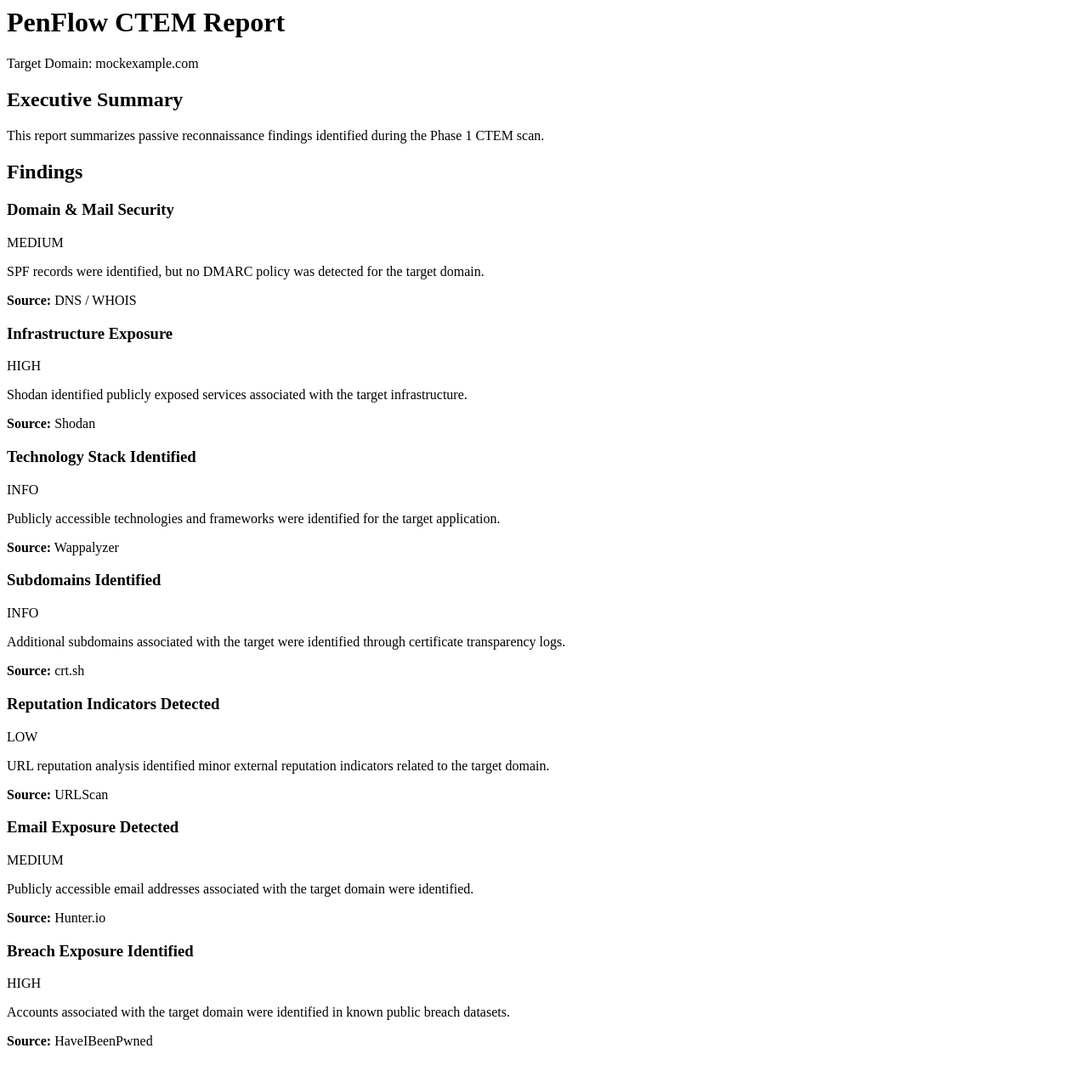
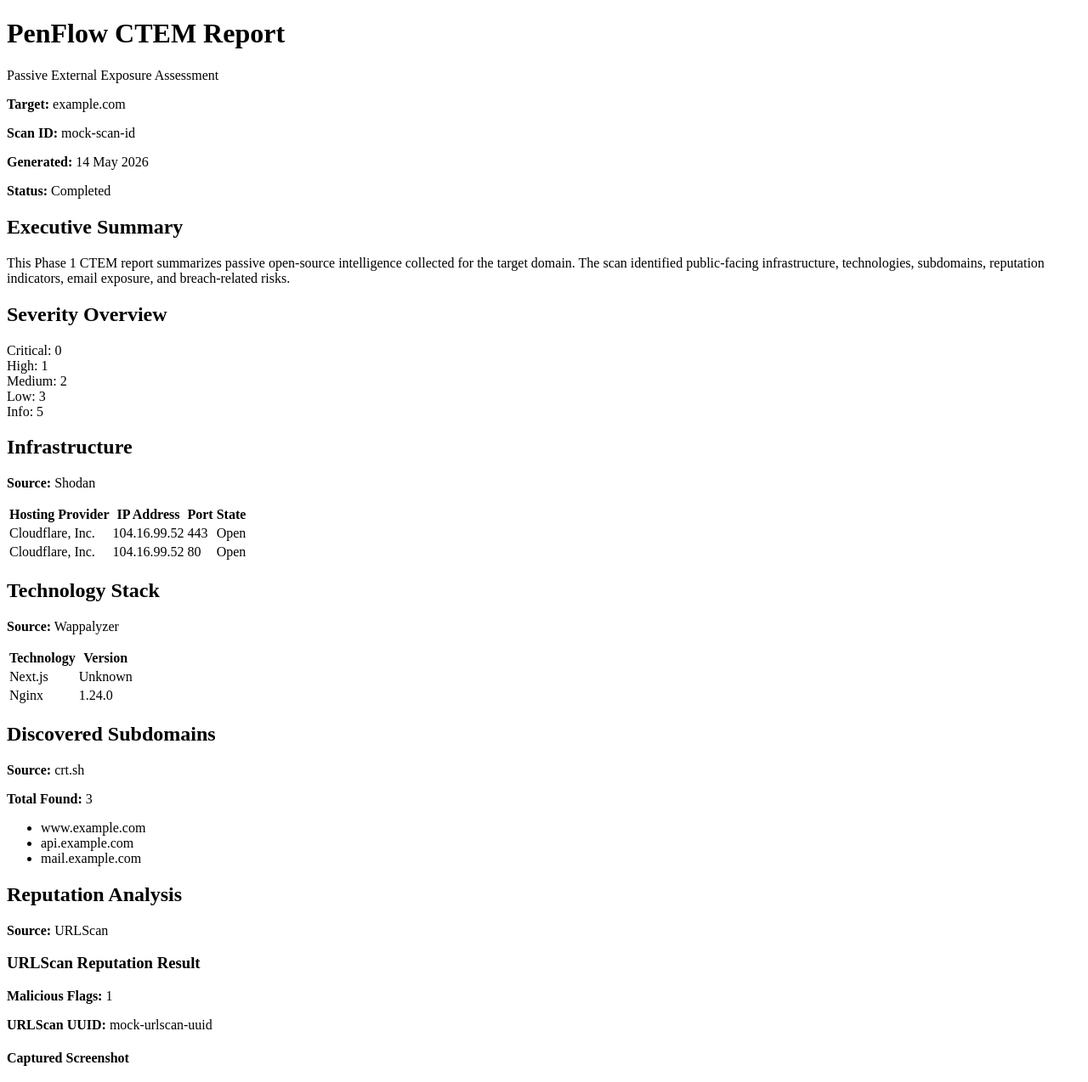
Before and after one commit to COS301-SE-2026/PenFlow, a Python web app: template workers/app/templates/report_template.html in a window 1280 px wide. Shown: the top 1274 px of the page at 85% size. Before the commit the page ends 1231 px from the top, so only its background shows below. Run offline with Jinja, Linux system fonts and the light colour scheme; the template is opened without the code that fills it, so the values that code supplies are empty.

Commit message:
Formatted PDF Structure to Normalized Worker Results

```diff
--- a/workers/app/templates/report_template.html
+++ b/workers/app/templates/report_template.html
@@ -1,96 +1,213 @@
-<h1>PenFlow CTEM Report</h1>
+<!DOCTYPE html>
+<html>
+<head>
+    <meta charset="UTF-8">
+    <title>PenFlow CTEM Report</title>
+</head>
+<body>
 
-<p>Target Domain: mockexample.com</p>
+    <header class="cover">
+        <h1>PenFlow CTEM Report</h1>
+        <p class="subtitle">Passive External Exposure Assessment</p>
 
-<h2>Executive Summary</h2>
+        <div class="meta-box">
+            <p><strong>Target:</strong> example.com</p>
+            <p><strong>Scan ID:</strong> mock-scan-id</p>
+            <p><strong>Generated:</strong> 14 May 2026</p>
+            <p><strong>Status:</strong> Completed</p>
+        </div>
+    </header>
 
-<p>
-This report summarizes passive reconnaissance findings
-identified during the Phase 1 CTEM scan.
-</p>
+    <section>
+        <h2>Executive Summary</h2>
+        <p>
+            This Phase 1 CTEM report summarizes passive open-source intelligence
+            collected for the target domain. The scan identified public-facing
+            infrastructure, technologies, subdomains, reputation indicators,
+            email exposure, and breach-related risks.
+        </p>
+    </section>
 
-<h2>Findings</h2>
+    <section>
+        <h2>Severity Overview</h2>
 
-<div class="finding-card">
-    <h3>Domain & Mail Security</h3>
-    <span class="severity severity-medium">MEDIUM</span>
+        <div class="severity-grid">
+            <div class="severity-card critical">Critical: 0</div>
+            <div class="severity-card high">High: 1</div>
+            <div class="severity-card medium">Medium: 2</div>
+            <div class="severity-card low">Low: 3</div>
+            <div class="severity-card info">Info: 5</div>
+        </div>
+    </section>
 
-    <p>
-        SPF records were identified, but no DMARC policy
-        was detected for the target domain.
-    </p>
+    <section>
+        <h2>Infrastructure</h2>
+        <p><strong>Source:</strong> Shodan</p>
 
-    <p><strong>Source:</strong> DNS / WHOIS</p>
-</div>
+        <table>
+            <thead>
+                <tr>
+                    <th>Hosting Provider</th>
+                    <th>IP Address</th>
+                    <th>Port</th>
+                    <th>State</th>
+                </tr>
+            </thead>
+            <tbody>
+                <tr>
+                    <td>Cloudflare, Inc.</td>
+                    <td>104.16.99.52</td>
+                    <td>443</td>
+                    <td>Open</td>
+                </tr>
+                <tr>
+                    <td>Cloudflare, Inc.</td>
+                    <td>104.16.99.52</td>
+                    <td>80</td>
+                    <td>Open</td>
+                </tr>
+            </tbody>
+        </table>
+    </section>
 
-<div class="finding-card">
-    <h3>Infrastructure Exposure</h3>
-    <span class="severity severity-high">HIGH</span>
+    <section>
+        <h2>Technology Stack</h2>
+        <p><strong>Source:</strong> Wappalyzer</p>
 
-    <p>
-        Shodan identified publicly exposed services
-        associated with the target infrastructure.
-    </p>
+        <table>
+            <thead>
+                <tr>
+                    <th>Technology</th>
+                    <th>Version</th>
+                </tr>
+            </thead>
+            <tbody>
+                <tr>
+                    <td>Next.js</td>
+                    <td>Unknown</td>
+                </tr>
+                <tr>
+                    <td>Nginx</td>
+                    <td>1.24.0</td>
+                </tr>
+            </tbody>
+        </table>
+    </section>
 
-    <p><strong>Source:</strong> Shodan</p>
-</div>
+    <section>
+        <h2>Discovered Subdomains</h2>
+        <p><strong>Source:</strong> crt.sh</p>
+        <p><strong>Total Found:</strong> 3</p>
 
-<div class="finding-card">
-    <h3>Technology Stack Identified</h3>
-    <span class="severity severity-info">INFO</span>
+        <ul>
+            <li>www.example.com</li>
+            <li>api.example.com</li>
+            <li>mail.example.com</li>
+        </ul>
+    </section>
 
-    <p>
-        Publicly accessible technologies and frameworks
-        were identified for the target application.
-    </p>
+    <section>
+        <h2>Reputation Analysis</h2>
+        <p><strong>Source:</strong> URLScan</p>
 
-    <p><strong>Source:</strong> Wappalyzer</p>
-</div>
+        <div class="finding-card">
+            <h3>URLScan Reputation Result</h3>
+            <p><strong>Malicious Flags:</strong> 1</p>
+            <p><strong>URLScan UUID:</strong> mock-urlscan-uuid</p>
+            <div class="screenshot-section">
+                <h4>Captured Screenshot</h4>
 
-<div class="finding-card">
-    <h3>Subdomains Identified</h3>
-    <span class="severity severity-info">INFO</span>
+                <img
+                    src="mock_screenshot.png"
+                    alt="URLScan Screenshot"
+                    class="urlscan-screenshot"
+                >
+            </div>
+            <p>
+                A small number of reputation indicators were identified.
+                Further review is recommended before escalation.
+            </p>
+        </div>
+    </section>
 
-    <p>
-        Additional subdomains associated with the target
-        were identified through certificate transparency logs.
-    </p>
+    <section>
+        <h2>Email Exposure / Phishing Surface</h2>
+        <p><strong>Source:</strong> Hunter.io</p>
 
-    <p><strong>Source:</strong> crt.sh</p>
-</div>
+        <table>
+            <thead>
+                <tr>
+                    <th>Email</th>
+                    <th>Type</th>
+                    <th>Confidence</th>
+                </tr>
+            </thead>
+            <tbody>
+                <tr>
+                    <td>admin@example.com</td>
+                    <td>generic</td>
+                    <td>87%</td>
+                </tr>
+                <tr>
+                    <td>john@example.com</td>
+                    <td>personal</td>
+                    <td>72%</td>
+                </tr>
+            </tbody>
+        </table>
+    </section>
 
-<div class="finding-card">
-    <h3>Reputation Indicators Detected</h3>
-    <span class="severity severity-low">LOW</span>
+    <section>
+        <h2>Breach Exposure</h2>
+        <p><strong>Source:</strong> HaveIBeenPwned</p>
 
-    <p>
-        URL reputation analysis identified minor external
-        reputation indicators related to the target domain.
-    </p>
+        <div class="finding-card">
+            <h3>Known Breach Exposure</h3>
+            <span class="badge badge-medium">Medium</span>
+            <p><strong>Pwned Accounts:</strong> 2</p>
+            <p><strong>Known Breaches:</strong> LinkedIn, Adobe</p>
+            <p>
+                Public breach exposure was detected for accounts associated
+                with this domain.
+            </p>
+        </div>
+    </section>
 
-    <p><strong>Source:</strong> URLScan</p>
-</div>
+    <section>
+        <h2>Domain & Mail Security</h2>
+        <p><strong>Source:</strong> DNS / WHOIS</p>
 
-<div class="finding-card">
-    <h3>Email Exposure Detected</h3>
-    <span class="severity severity-medium">MEDIUM</span>
-
-    <p>
-        Publicly accessible email addresses associated with
-        the target domain were identified.
-    </p>
-
-    <p><strong>Source:</strong> Hunter.io</p>
-</div>
-
-<div class="finding-card">
-    <h3>Breach Exposure Identified</h3>
-    <span class="severity severity-high">HIGH</span>
-
-    <p>
-        Accounts associated with the target domain were
-        identified in known public breach datasets.
-    </p>
-
-    <p><strong>Source:</strong> HaveIBeenPwned</p>
-</div>
+        <table>
+            <thead>
+                <tr>
+                    <th>Record Type</th>
+                    <th>Status</th>
+                    <th>Finding</th>
+                </tr>
+            </thead>
+            <tbody>
+                <tr>
+                    <td>MX</td>
+                    <td>Found</td>
+                    <td>Mail servers are configured for this domain.</td>
+                </tr>
+                <tr>
+                    <td>SPF</td>
+                    <td>Found</td>
+                    <td>SPF record detected.</td>
+                </tr>
+                <tr>
+                    <td>DMARC</td>
+                    <td>Missing</td>
+                    <td>No DMARC policy was identified.</td>
+                </tr>
+                <tr>
+                    <td>WHOIS</td>
+                    <td>Found</td>
+                    <td>Registrar and ownership metadata available.</td>
+                </tr>
+            </tbody>
+        </table>
+    </section>
+</body>
+</html>
```
